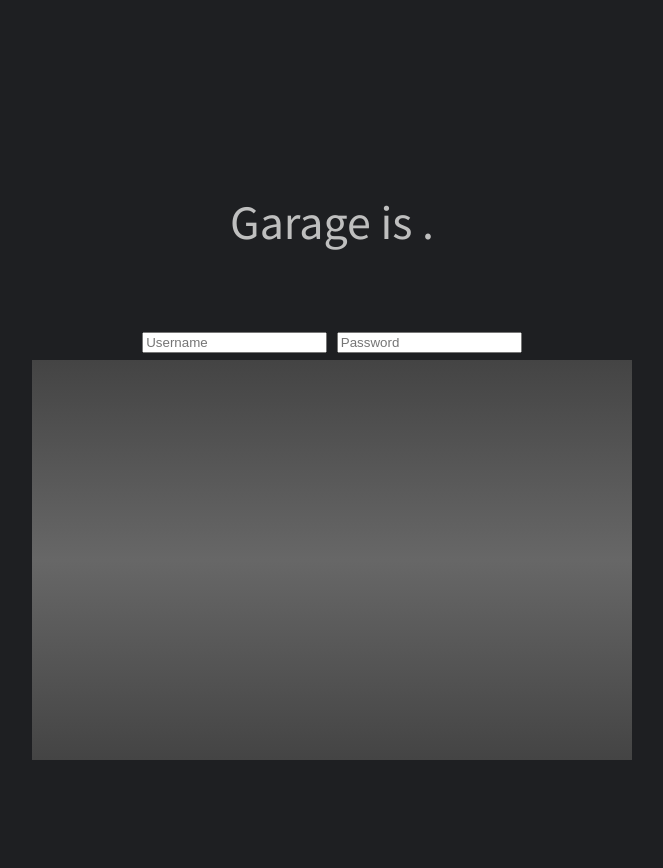
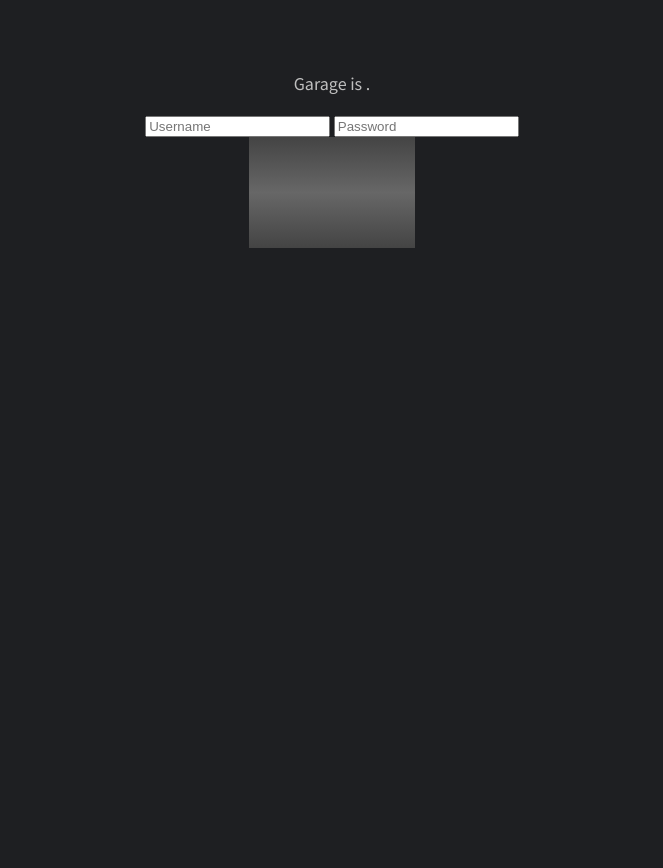
Before and after one commit to JoshuaCarroll/Raspberry-Pi-Garage-Opener, a PHP site: page / in a window 1280 px wide. Shown: the whole page, without its empty margins (308-971 px from the left). After the commit the page ends 248 px from the top, so only its background shows below. Run offline with PHP 8.4, Linux system fonts and the light colour scheme; data that the repository does not hold is empty; some libraries are stand-ins or nearby versions.

Commit message:
Style changes

```diff
--- a/style.css
+++ b/style.css
@@ -2,13 +2,9 @@
 body {
     font-family: "Source Sans Pro";
     text-align: center;
-    font-size: 48px;
 }
+
 body, textarea {background-color: #1e1f22; color: #bfbfbf;}
-
-#divStatus {
-    margin-top: 4em;
-}
 
 #divErrors {
     background-color: darkmagenta;
@@ -16,6 +12,10 @@ body, textarea {background-color: #1e1f22; color: #bfbfbf;}
     color: white;
     display: none;
     margin-top: 0.5em;
+}
+
+#divStatus {
+    margin-top: 4em;
 }
 
 #divLogin {
@@ -27,13 +27,13 @@ button:focus {
 }
 
 #spnName {
-    size: 12px;
+    size: 0.25px;
 }
 
 #btnLogout {
     color: #ffffff;
-    height: 100px;
-    width: 150px;
+    height: 2em;
+    width: 3em;
 }
 
 #divTrigger {
@@ -41,8 +41,8 @@ button:focus {
 }
 
 #btnTrigger {
-    width: 600px;
-    height: 400px;
+    width: 12.5em;
+    height: 8.3em;
     border: 0;
 }
 
@@ -52,3 +52,33 @@ button {
 .buttonActive, button:active {
     background: linear-gradient(to bottom,  rgba(103,103,103,1) 0%,rgba(68,68,68,1) 50%,rgba(82,82,82,1) 100%);
 }
+
+
+/* ------------------------------------------------------------------------------------ Custom, iPhone Retina */
+@media only screen and (min-width: 320px) {
+    body {
+        font-size: 48px;
+    }
+}
+
+/* ------------------------------------------------------------------------------------ Extra Small Devices, Phones */
+@media only screen and (min-width : 480px) {
+
+}
+
+/* ------------------------------------------------------------------------------------ Small Devices, Tablets */
+@media only screen and (min-width : 768px) {
+
+}
+
+/* ------------------------------------------------------------------------------------ Medium Devices, Desktops */
+@media only screen and (min-width : 992px) {
+    body {
+        font-size: 18px;
+    }
+}
+
+/* ------------------------------------------------------------------------------------ Large Devices, Wide Screens */
+@media only screen and (min-width : 1200px) {
+
+}
```
